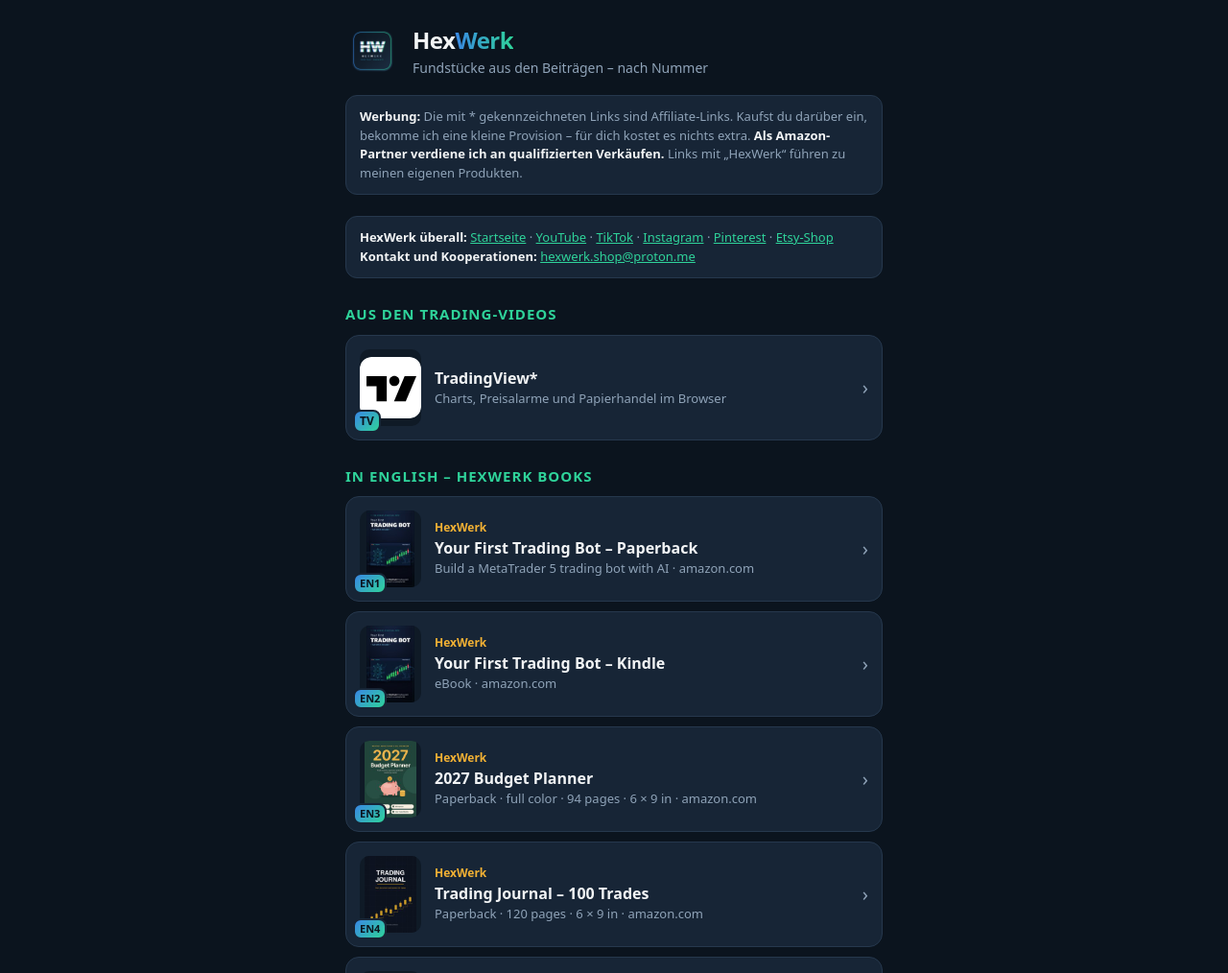
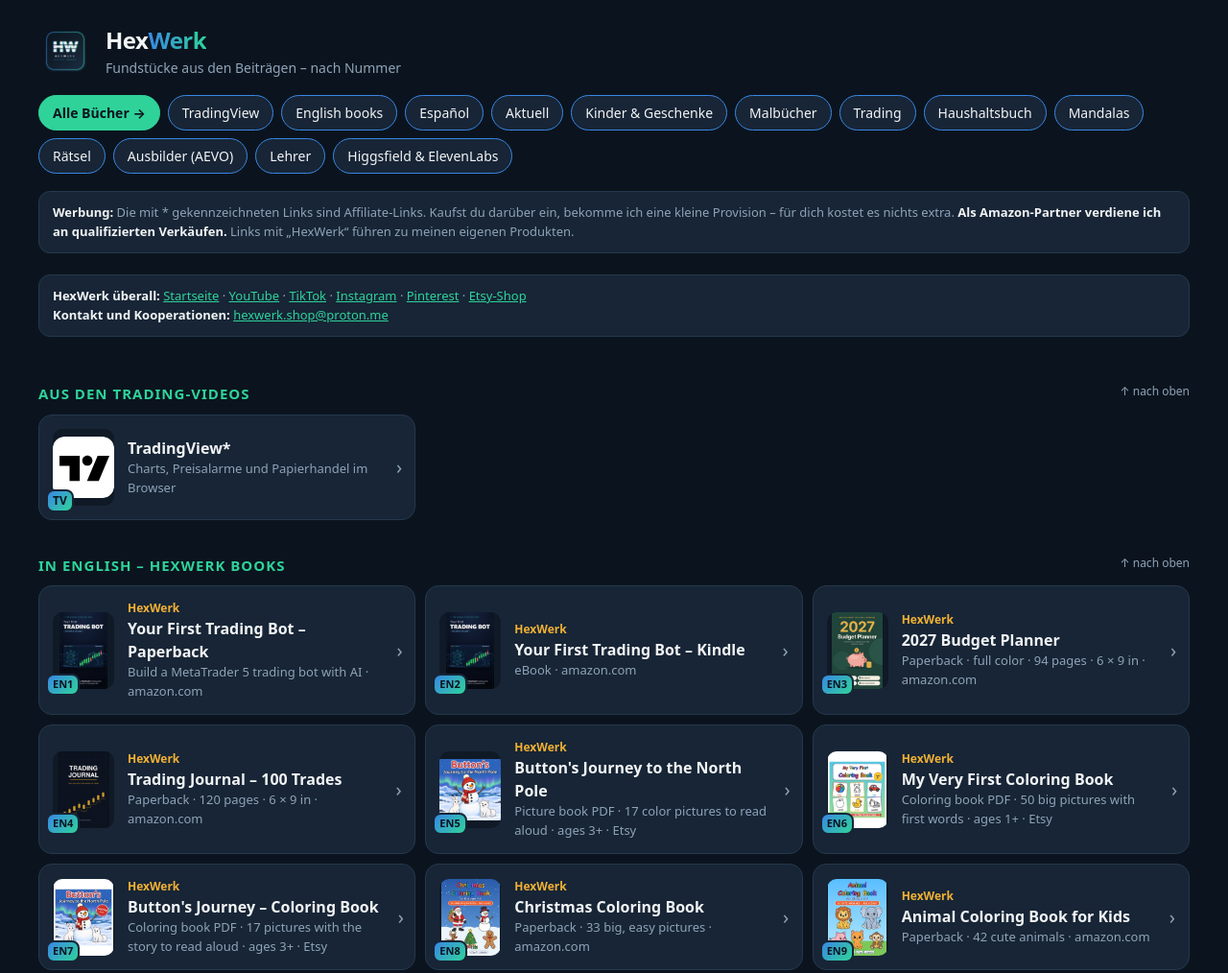
Before and after one commit to Tef888ai/hexwerk, a plain HTML site: page index.html in a window 1280 px wide. Shown: the top 1014 px of the page at 96% size. Drawn offline with Linux system fonts and the light colour scheme.

Commit message:
Add files via upload

```diff
--- a/index.html
+++ b/index.html
@@ -43,6 +43,20 @@
   .bild .nr.lang { font-size: 11px; }
   .bild img.logo { height: 64px; margin-top: 8px; border-radius: 12px; }
   .bild img.logo.weiss { background: #fff; }
+  /* Breite Bildschirme: Karten je Abschnitt in Spalten (Alex 27.11.2026). Handy bleibt einspaltig. */
+  @media (min-width: 700px) {
+    main { max-width: 1200px; display: grid; grid-template-columns: repeat(2, minmax(0, 1fr)); column-gap: 10px; align-content: start; }
+    main > * { grid-column: 1 / -1; min-width: 0; }
+    main > a.produkt { grid-column: auto; }
+    a.produkt > div:not(.bild) { min-width: 0; }
+  }
+  @media (min-width: 1000px) { main { grid-template-columns: repeat(3, minmax(0, 1fr)); } }
+  html { scroll-behavior: smooth; }
+  .inhalt { display: flex; flex-wrap: wrap; gap: 8px; margin-bottom: 18px; }
+  .inhalt a { background: var(--karte); border: 1px solid var(--blau); border-radius: 999px; padding: 7px 14px; color: var(--hell); font-size: 14px; text-decoration: none; }
+  .inhalt a.alle { background: var(--gruen); border-color: var(--gruen); color: var(--navy); font-weight: 700; }
+  h2 { scroll-margin-top: 12px; }
+  h2 .hoch { float: right; color: var(--grau); font-size: 12px; font-weight: 400; letter-spacing: 0; text-transform: none; text-decoration: none; }
 </style>
 </head>
 <body>
@@ -51,13 +65,14 @@
     <img src="hw_logo.png" alt="HexWerk-Logo">
     <div><h1>Hex<span>Werk</span></h1><div class="unter">Fundstücke aus den Beiträgen – nach Nummer</div></div>
   </header>
+  <nav id="inhalt" class="inhalt" aria-label="Inhalt"><a class="alle" href="https://tef888ai.github.io/">Alle Bücher →</a><a href="#aus-den-trading-videos">TradingView</a><a href="#in-english-hexwerk-books">English books</a><a href="#en-espanol-hexwerk">Español</a><a href="#aktuell">Aktuell</a><a href="#geschenkideen-fuer-kinder">Kinder &amp; Geschenke</a><a href="#malen-statt-bildschirm">Malbücher</a><a href="#fuer-trader">Trading</a><a href="#haushaltsbuch-2027">Haushaltsbuch</a><a href="#abschalten-ohne-handy">Mandalas</a><a href="#raetseln-statt-scrollen">Rätsel</a><a href="#fuer-ausbilder">Ausbilder (AEVO)</a><a href="#fuer-lehrer">Lehrer</a><a href="#werkzeuge">Higgsfield &amp; ElevenLabs</a></nav>
 
   <p class="hinweis"><b>Werbung:</b> Die mit * gekennzeichneten Links sind Affiliate-Links. Kaufst du darüber ein, bekomme ich eine kleine Provision – für dich kostet es nichts extra. <b>Als Amazon-Partner verdiene ich an qualifizierten Verkäufen.</b> Links mit „HexWerk“ führen zu meinen eigenen Produkten.</p>
   <p class="hinweis"><b>HexWerk überall:</b> <a href="https://tef888ai.github.io/">Startseite</a> · <a href="https://www.youtube.com/@HexWerk">YouTube</a> · <a href="https://www.tiktok.com/@hexwerk_official">TikTok</a> · <a href="https://www.instagram.com/hexwerk_/">Instagram</a> · <a href="https://de.pinterest.com/HexWerkShop/">Pinterest</a> · <a href="https://hexwerk.etsy.com">Etsy-Shop</a><br><b>Kontakt und Kooperationen:</b> <a href="mailto:hexwerk.shop@proton.me">hexwerk.shop@proton.me</a></p>
-  <h2>Aus den Trading-Videos</h2>
+  <h2 id="aus-den-trading-videos">Aus den Trading-Videos<a class="hoch" href="#inhalt">↑ nach oben</a></h2>
   <a class="produkt" href="https://de.tradingview.com/pricing/?aff_id=1173396&amp;aff_sub=linkseite" rel="sponsored noopener" target="_blank">
     <div class="bild"><img class="logo" src="bilder/logo_tradingview.svg" alt="" width="64" height="80"><span class="nr">TV</span></div><div><div class="name">TradingView*</div><div class="info">Charts, Preisalarme und Papierhandel im Browser</div></div><div class="pfeil">›</div></a>
-  <h2>In English – HexWerk books</h2>
+  <h2 id="in-english-hexwerk-books">In English – HexWerk books<a class="hoch" href="#inhalt">↑ nach oben</a></h2>
   <a class="produkt" href="https://www.amazon.com/dp/B0HH4JPGPT" rel="noopener" target="_blank">
     <div class="bild"><img src="bilder/B0HH4JPGPT.jpg" alt="" width="64" height="80"><span class="nr lang">EN1</span></div><div><div class="eigen">HexWerk</div><div class="name">Your First Trading Bot – Paperback</div><div class="info">Build a MetaTrader 5 trading bot with AI · amazon.com</div></div><div class="pfeil">›</div></a>
   <a class="produkt" href="https://www.amazon.com/dp/B0HGYD7GL3" rel="noopener" target="_blank">
@@ -76,10 +91,10 @@
     <div class="bild"><img src="bilder/B0HN4MQ8ZQ.jpg" alt="" width="64" height="80"><span class="nr lang">EN8</span></div><div><div class="eigen">HexWerk</div><div class="name">Christmas Coloring Book</div><div class="info">Paperback · 33 big, easy pictures · amazon.com</div></div><div class="pfeil">›</div></a>
   <a class="produkt" href="https://www.amazon.com/dp/B0HMG8KCV4" rel="noopener" target="_blank">
     <div class="bild"><img src="bilder/B0HMG8KCV4.jpg" alt="" width="64" height="80"><span class="nr lang">EN9</span></div><div><div class="eigen">HexWerk</div><div class="name">Animal Coloring Book for Kids</div><div class="info">Paperback · 42 cute animals · amazon.com</div></div><div class="pfeil">›</div></a>
-  <h2>En español – HexWerk</h2>
+  <h2 id="en-espanol-hexwerk">En español – HexWerk<a class="hoch" href="#inhalt">↑ nach oben</a></h2>
   <a class="produkt" href="https://www.amazon.es/dp/B0HP8MR4VN" rel="noopener" target="_blank">
     <div class="bild"><img src="bilder/B0HP8MR4VN.jpg" alt="" width="64" height="80"><span class="nr lang">ES1</span></div><div><div class="eigen">HexWerk</div><div class="name">Agenda de gastos 2027</div><div class="info">Tapa blanda · a todo color · amazon.es</div></div><div class="pfeil">›</div></a>
-  <h2>Aktuell</h2>
+  <h2 id="aktuell">Aktuell<a class="hoch" href="#inhalt">↑ nach oben</a></h2>
   <a class="produkt" href="https://www.amazon.de/shop/trustedpro05f/list/1XUR0VCYKLX9L" rel="sponsored noopener" target="_blank">
     <div class="bild"><img src="bilder/z_geschenk.svg" alt="" width="64" height="80"><span class="nr lang">XMAS</span></div><div><div class="eigen">Anzeige</div><div class="name">Weihnachtsgeschenke für Kinder*</div><div class="info">Meine Amazon-Liste · 12 Ideen: LEGO und DUPLO, Spiele, Adventskalender, Kuscheltier</div></div><div class="pfeil">›</div></a>
   <a class="produkt" href="https://www.etsy.com/de/listing/4606328622" rel="noopener" target="_blank">
@@ -88,7 +103,7 @@
     <div class="bild"><img src="bilder/z_spiel.svg" alt="" width="64" height="80"><span class="nr lang">GTA</span></div><div><div class="name">GTA 6 für PS5*</div><div class="info">Seit 19.11.2026 erhältlich · Box mit Code zum Herunterladen</div></div><div class="pfeil">›</div></a>
   <a class="produkt" href="https://www.amazon.de/hz/audible/mlp?tag=hexwerkinsta-21" rel="sponsored noopener" target="_blank">
     <div class="bild"><img src="bilder/z_hoeren.svg" alt="" width="64" height="80"><span class="nr lang">HÖR</span></div><div><div class="name">Hörbücher bei Audible*</div><div class="info">Hörbuch-Tipps aus den Videos · jeden Monat 1 Hörbuch</div></div><div class="pfeil">›</div></a>
-  <h2>Geschenkideen für Kinder</h2>
+  <h2 id="geschenkideen-fuer-kinder">Geschenkideen für Kinder<a class="hoch" href="#inhalt">↑ nach oben</a></h2>
   <a class="produkt" href="https://www.amazon.de/dp/B09TPRRSW7?tag=hexwerkinsta-21" rel="sponsored noopener" target="_blank">
     <div class="bild"><img src="bilder/z_stift.svg" alt="" width="64" height="80"><span class="nr">1</span></div><div><div class="name">tiptoi Stift*</div><div class="info">Lernspielzeug ab 2 · für tiptoi-Bücher und -Spiele (separat)</div></div><div class="pfeil">›</div></a>
   <a class="produkt" href="https://www.amazon.de/dp/B00NVDP3ZU?tag=hexwerkinsta-21" rel="sponsored noopener" target="_blank">
@@ -99,8 +114,6 @@
     <div class="bild"><img src="bilder/z_zehn.svg" alt="" width="64" height="80"><span class="nr">4</span></div><div><div class="name">Phase 10*</div><div class="info">Kartenspiel ab 7 · 2–6 Spieler</div></div><div class="pfeil">›</div></a>
   <a class="produkt" href="https://www.etsy.com/de/listing/4602222401" rel="noopener" target="_blank">
     <div class="bild"><img src="bilder/4602222401.jpg" alt="" width="64" height="80"><span class="nr">27</span></div><div><div class="eigen">HexWerk</div><div class="name">Stadt, Land, Fluss – Kinder-Edition</div><div class="info">PDF zum Ausdrucken bei Etsy · ab 8 Jahren · mit Buchstabenkarten und Urkunde</div></div><div class="pfeil">›</div></a>
-  <a class="produkt" href="https://www.amazon.de/dp/B0HPTKXYMN?tag=hexwerkinsta-21" rel="sponsored noopener" target="_blank">
-    <div class="bild"><img src="bilder/B0HPTKXYMN.jpg" alt="" width="64" height="80"><span class="nr">27</span></div><div><div class="eigen">HexWerk</div><div class="name">Stadt, Land, Fluss – Der Spielblock*</div><div class="info">als Taschenbuch bei Amazon · 66 Spielblätter · ab 8 Jahren</div></div><div class="pfeil">›</div></a>
   <a class="produkt" href="https://www.amazon.de/dp/B0HPTKXYMN?tag=hexwerkinsta-21" rel="sponsored noopener" target="_blank">
     <div class="bild"><img src="bilder/B0HPTKXYMN.jpg" alt="" width="64" height="80"><span class="nr">28</span></div><div><div class="eigen">HexWerk</div><div class="name">Stadt, Land, Fluss – Der Spielblock*</div><div class="info">Taschenbuch · 66 Spielblätter · ab 8 Jahren · mit Buchstabenkarten und Urkunde</div></div><div class="pfeil">›</div></a>
   <a class="produkt" href="https://www.etsy.com/de/listing/4606353580" rel="noopener" target="_blank">
@@ -121,14 +134,14 @@
     <div class="bild"><img src="bilder/4616284847.jpg" alt="" width="64" height="80"><span class="nr">36</span></div><div><div class="eigen">HexWerk</div><div class="name">Mein allererstes Malbuch</div><div class="info">PDF zum Ausdrucken bei Etsy · 50 große Ausmalbilder · ab 1 Jahr</div></div><div class="pfeil">›</div></a>
   <a class="produkt" href="https://www.amazon.de/dp/B0HRNYGCN2?tag=hexwerkinsta-21" rel="sponsored noopener" target="_blank">
     <div class="bild"><img src="bilder/B0HRNYGCN2.jpg" alt="" width="64" height="80"><span class="nr">36</span></div><div><div class="eigen">HexWerk</div><div class="name">Mein allererstes Malbuch – Taschenbuch*</div><div class="info">als Taschenbuch bei Amazon · 50 Ausmalbilder · ab 1 Jahr</div></div><div class="pfeil">›</div></a>
-  <h2>Malen statt Bildschirm</h2>
+  <h2 id="malen-statt-bildschirm">Malen statt Bildschirm<a class="hoch" href="#inhalt">↑ nach oben</a></h2>
   <a class="produkt" href="https://www.amazon.de/dp/B0HMG7FSGT?tag=hexwerkinsta-21" rel="sponsored noopener" target="_blank">
     <div class="bild"><img src="bilder/B0HMG7FSGT.jpg" alt="" width="64" height="80"><span class="nr">7</span></div><div><div class="eigen">HexWerk</div><div class="name">Tiere-Malbuch*</div><div class="info">Taschenbuch · 42 Tiere · ab 3 Jahren</div></div><div class="pfeil">›</div></a>
   <a class="produkt" href="https://www.etsy.com/de/listing/4601759427" rel="noopener" target="_blank">
     <div class="bild"><img src="bilder/4601759427.jpg" alt="" width="64" height="80"><span class="nr">8</span></div><div><div class="eigen">HexWerk</div><div class="name">Tiere-Ausmalbilder</div><div class="info">PDF zum Ausdrucken bei Etsy · 42 Tiere</div></div><div class="pfeil">›</div></a>
   <a class="produkt" href="https://www.amazon.de/dp/B0HMG7FSGT?tag=hexwerkinsta-21" rel="sponsored noopener" target="_blank">
     <div class="bild"><img src="bilder/B0HMG7FSGT.jpg" alt="" width="64" height="80"><span class="nr">8</span></div><div><div class="eigen">HexWerk</div><div class="name">Tiere-Malbuch – Taschenbuch*</div><div class="info">als Taschenbuch bei Amazon · 42 Tiere · ab 3 Jahren</div></div><div class="pfeil">›</div></a>
-  <h2>Für Trader</h2>
+  <h2 id="fuer-trader">Für Trader<a class="hoch" href="#inhalt">↑ nach oben</a></h2>
   <a class="produkt" href="https://www.amazon.de/dp/B0H8J8FC18?tag=hexwerkinsta-21" rel="sponsored noopener" target="_blank">
     <div class="bild"><img src="bilder/B0H8J8FC18.jpg" alt="" width="64" height="80"><span class="nr">9</span></div><div><div class="eigen">HexWerk</div><div class="name">Trading Journal*</div><div class="info">Taschenbuch · 100 Trade-Seiten</div></div><div class="pfeil">›</div></a>
   <a class="produkt" href="https://www.etsy.com/de/listing/4601761601" rel="noopener" target="_blank">
@@ -151,7 +164,7 @@
     <div class="bild"><img src="bilder/zone-commander.png" alt="" width="64" height="80"><span class="nr">26</span></div><div><div class="eigen">HexWerk</div><div class="name">Zone Commander</div><div class="info">MT5-Trade-Manager bei MQL5 · jeder Trade mit eigener Nummer und Farbe</div></div><div class="pfeil">›</div></a>
   <a class="produkt" href="https://www.youtube.com/@HexWerk" rel="noopener" target="_blank">
     <div class="bild"><img src="hw_logo.png" alt="" width="64" height="80"><span class="nr">YT</span></div><div><div class="eigen">HexWerk</div><div class="name">HexWerk auf YouTube</div><div class="info">Ausführliche Erklärvideos zu den MetaTrader-5-Tools (Englisch)</div></div><div class="pfeil">›</div></a>
-  <h2>Haushaltsbuch 2027</h2>
+  <h2 id="haushaltsbuch-2027">Haushaltsbuch 2027<a class="hoch" href="#inhalt">↑ nach oben</a></h2>
   <a class="produkt" href="https://www.amazon.de/dp/B0HNGW56W7?tag=hexwerkinsta-21" rel="sponsored noopener" target="_blank">
     <div class="bild"><img src="bilder/B0HNGW56W7.jpg" alt="" width="64" height="80"><span class="nr">12</span></div><div><div class="eigen">HexWerk</div><div class="name">Haushaltsbuch 2027*</div><div class="info">Taschenbuch · farbig · 94 Seiten</div></div><div class="pfeil">›</div></a>
   <a class="produkt" href="https://www.etsy.com/de/listing/4601567596" rel="noopener" target="_blank">
@@ -160,27 +173,27 @@
     <div class="bild"><img src="bilder/4601787646.jpg" alt="" width="64" height="80"><span class="nr">14</span></div><div><div class="eigen">HexWerk</div><div class="name">Haushaltsbuch PDF</div><div class="info">PDF zum Ausdrucken bei Etsy · A4 und A5</div></div><div class="pfeil">›</div></a>
   <a class="produkt" href="https://www.amazon.de/dp/B0HNGW56W7?tag=hexwerkinsta-21" rel="sponsored noopener" target="_blank">
     <div class="bild"><img src="bilder/B0HNGW56W7.jpg" alt="" width="64" height="80"><span class="nr">14</span></div><div><div class="eigen">HexWerk</div><div class="name">Haushaltsbuch 2027 – Taschenbuch*</div><div class="info">als Taschenbuch bei Amazon · farbig · 94 Seiten</div></div><div class="pfeil">›</div></a>
-  <h2>Abschalten ohne Handy</h2>
+  <h2 id="abschalten-ohne-handy">Abschalten ohne Handy<a class="hoch" href="#inhalt">↑ nach oben</a></h2>
   <a class="produkt" href="https://www.etsy.com/de/listing/4601760369" rel="noopener" target="_blank">
     <div class="bild"><img src="bilder/4601760369.jpg" alt="" width="64" height="80"><span class="nr">19</span></div><div><div class="eigen">HexWerk</div><div class="name">Mandalas</div><div class="info">PDF zum Ausdrucken bei Etsy · 30 Mandalas</div></div><div class="pfeil">›</div></a>
   <a class="produkt" href="https://www.amazon.de/dp/B0HCJN61J5?tag=hexwerkinsta-21" rel="sponsored noopener" target="_blank">
     <div class="bild"><img src="bilder/B0HCJN61J5.jpg" alt="" width="64" height="80"><span class="nr">19</span></div><div><div class="eigen">HexWerk</div><div class="name">Mandala Bliss – Taschenbuch*</div><div class="info">als Taschenbuch bei Amazon · 30 Mandalas · Titel auf Englisch</div></div><div class="pfeil">›</div></a>
-  <h2>Rätseln statt Scrollen</h2>
+  <h2 id="raetseln-statt-scrollen">Rätseln statt Scrollen<a class="hoch" href="#inhalt">↑ nach oben</a></h2>
   <a class="produkt" href="https://www.etsy.com/de/listing/4601786550" rel="noopener" target="_blank">
     <div class="bild"><img src="bilder/4601786550.jpg" alt="" width="64" height="80"><span class="nr">20</span></div><div><div class="eigen">HexWerk</div><div class="name">Rätselbuch</div><div class="info">PDF zum Ausdrucken bei Etsy · 45 Rätsel</div></div><div class="pfeil">›</div></a>
   <a class="produkt" href="https://www.amazon.de/dp/B0H4J73QCM?tag=hexwerkinsta-21" rel="sponsored noopener" target="_blank">
     <div class="bild"><img src="bilder/B0H4J73QCM.jpg" alt="" width="64" height="80"><span class="nr">20</span></div><div><div class="eigen">HexWerk</div><div class="name">Brain Games – Taschenbuch*</div><div class="info">englische Ausgabe bei Amazon · 45 Rätsel mit Lösungen</div></div><div class="pfeil">›</div></a>
-  <h2>Für Ausbilder</h2>
+  <h2 id="fuer-ausbilder">Für Ausbilder<a class="hoch" href="#inhalt">↑ nach oben</a></h2>
   <a class="produkt" href="https://www.amazon.de/dp/B0HQX5THNC?tag=hexwerkinsta-21" rel="sponsored noopener" target="_blank">
     <div class="bild"><img src="bilder/B0HQX5THNC.jpg" alt="" width="64" height="80"><span class="nr">33</span></div><div><div class="eigen">HexWerk</div><div class="name">AEVO Prüfungstrainer*</div><div class="info">Taschenbuch bei Amazon · 240 Fragen mit erklärten Lösungen · 3 Probeprüfungen</div></div><div class="pfeil">›</div></a>
   <a class="produkt" href="https://www.etsy.com/de/listing/4615705426" rel="noopener" target="_blank">
     <div class="bild"><img src="bilder/4615705426.jpg" alt="" width="64" height="80"><span class="nr">35</span></div><div><div class="eigen">HexWerk</div><div class="name">AEVO-Lernkarten</div><div class="info">PDF bei Etsy · 180 Karten mit Fundstelle · zum Ausdrucken und fürs Tablet</div></div><div class="pfeil">›</div></a>
   <a class="produkt" href="https://www.amazon.de/dp/B0HRHWNQLJ?tag=hexwerkinsta-21" rel="sponsored noopener" target="_blank">
     <div class="bild"><img src="bilder/B0HRHWNQLJ.jpg" alt="" width="64" height="80"><span class="nr">35</span></div><div><div class="eigen">HexWerk</div><div class="name">AEVO-Lernkarten – Kindle*</div><div class="info">als Kindle-E-Book bei Amazon · 180 Karten</div></div><div class="pfeil">›</div></a>
-  <h2>Für Lehrer</h2>
+  <h2 id="fuer-lehrer">Für Lehrer<a class="hoch" href="#inhalt">↑ nach oben</a></h2>
   <a class="produkt" href="https://www.awin1.com/cread.php?awinmid=130797&amp;awinaffid=3136140&amp;ued=https%3A%2F%2Fcreator.persen.de%2Fsmart%2Fcreator" rel="sponsored noopener" target="_blank">
     <div class="bild"><img src="bilder/z_blatt.svg" alt="" width="64" height="80"><span class="nr">34</span></div><div><div class="eigen">Anzeige</div><div class="name">PERSEN smart Creator*</div><div class="info">Über 4.000 geprüfte Arbeitsblätter · Deutsch, Mathe, Englisch, Sachunterricht · Grundschule und Sek I · kostenlos ausprobieren</div></div><div class="pfeil">›</div></a>
-  <h2>Werkzeuge</h2>
+  <h2 id="werkzeuge">Werkzeuge<a class="hoch" href="#inhalt">↑ nach oben</a></h2>
   <a class="produkt" href="https://higgsfield.ai?fpr=alexander-81b091" rel="sponsored noopener" target="_blank">
     <div class="bild"><img class="logo" src="bilder/logo_higgsfield.png" alt="" width="64" height="80"><span class="nr">KI</span></div><div><div class="eigen">Anzeige</div><div class="name">KI-Videos erstellen: Higgsfield*</div><div class="info">KI-Videos aus Bildern und Text erstellen · im Browser</div></div><div class="pfeil">›</div></a>
   <a class="produkt" href="https://try.elevenlabs.io/c0zo1h4fdc42" rel="sponsored noopener" target="_blank">
```
